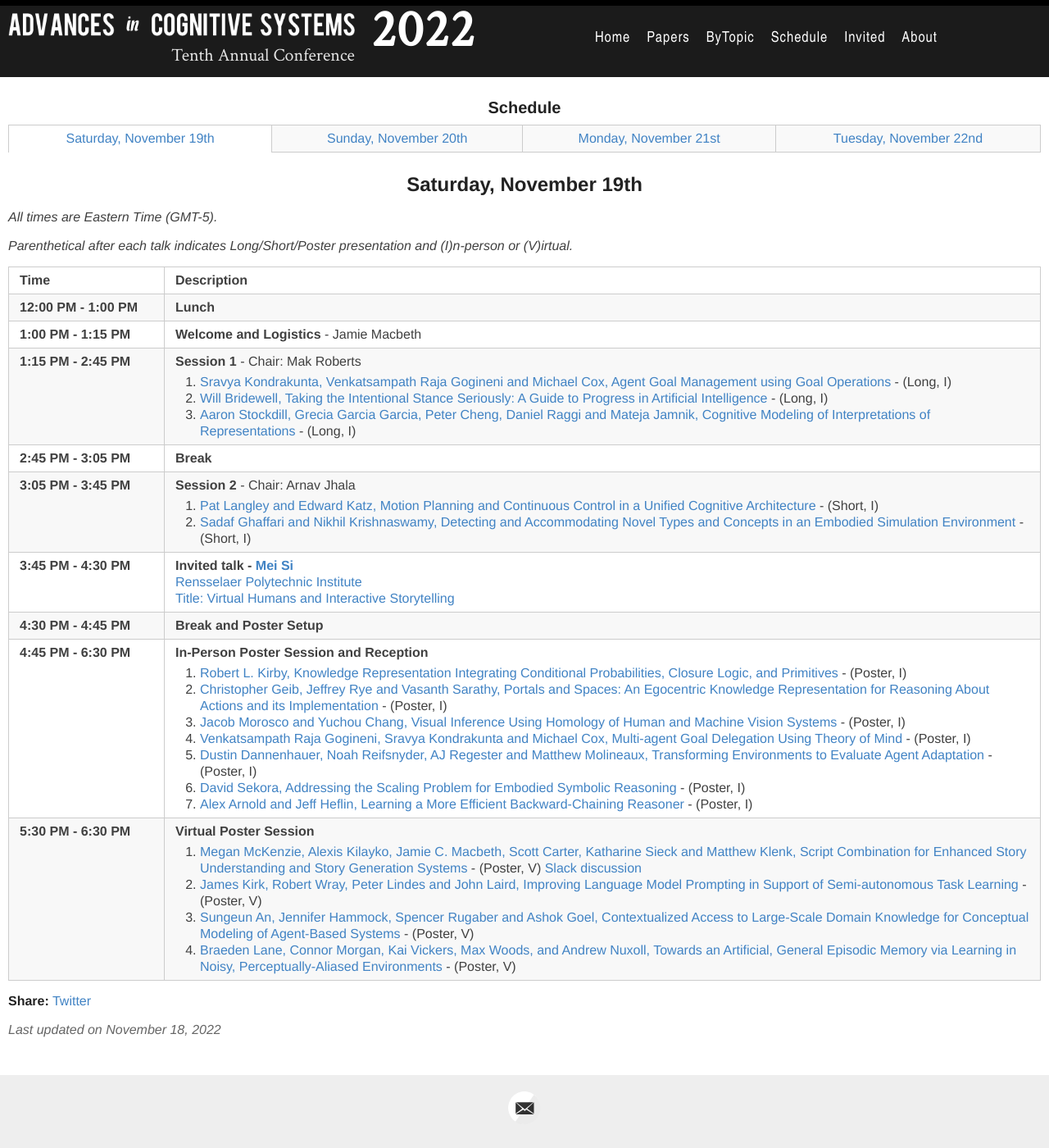
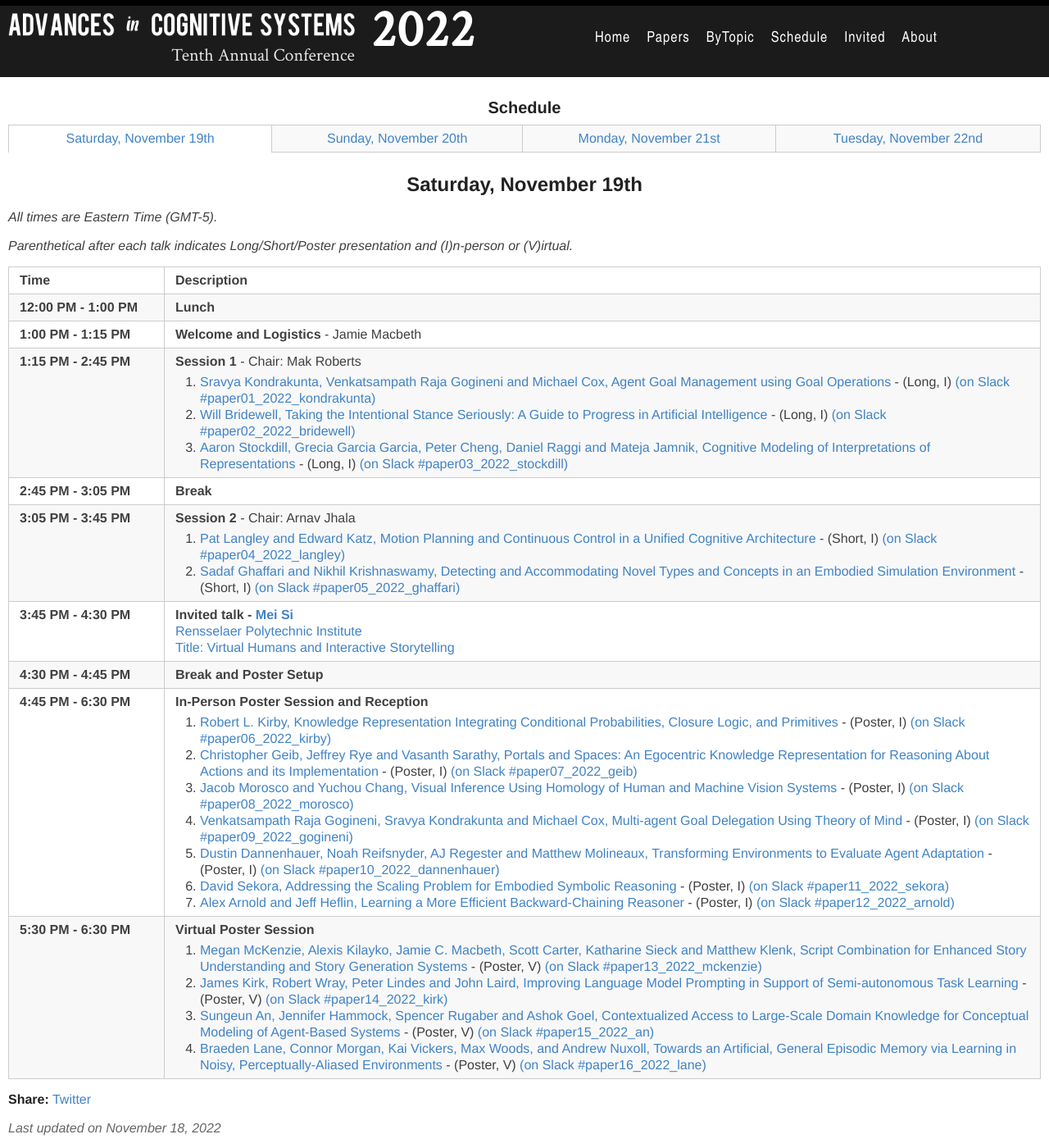
Before and after one commit to AdvancesInCognitiveSystems/acs2022, a Jekyll site: the page built from _days/saturday-day1.md, in a window 1280 px wide and 1400 px high. Shown: the whole window at 82% size. Built offline with Jekyll 4.4.1, drawn with Linux system fonts in a browser that asks for light colours.

Commit message:
Add paper Slack links

```diff
--- a/_days/saturday-day1.md
+++ b/_days/saturday-day1.md
@@ -57,9 +57,9 @@ Paper PDFs are available by clicking on talk titles. For slides, click on
 -->
 
   <ol>
-   <li> <a href="{{site.baseurl}}/data/acs22_paper-9367.pdf">Sravya Kondrakunta, Venkatsampath Raja Gogineni and Michael Cox, Agent Goal Management using Goal Operations</a> - (Long, I)</li>
-    <li> <a href="{{site.baseurl}}/data/acs22_paper-8679.pdf">Will Bridewell, Taking the Intentional Stance Seriously: A Guide to Progress in Artificial Intelligence</a> - (Long, I)</li>
-    <li> <a href="{{site.baseurl}}/data/acs22_paper-4252.pdf">Aaron Stockdill, Grecia Garcia Garcia, Peter Cheng, Daniel Raggi and Mateja Jamnik, Cognitive Modeling of Interpretations of Representations</a> - (Long, I)</li>
+   <li> <a href="{{site.baseurl}}/data/acs22_paper-9367.pdf">Sravya Kondrakunta, Venkatsampath Raja Gogineni and Michael Cox, Agent Goal Management using Goal Operations</a> - (Long, I) <a onClick="goToSlackChannel(1)">(on Slack #paper01_2022_kondrakunta)</a></li>
+    <li> <a href="{{site.baseurl}}/data/acs22_paper-8679.pdf">Will Bridewell, Taking the Intentional Stance Seriously: A Guide to Progress in Artificial Intelligence</a> - (Long, I) <a onClick="goToSlackChannel(2)">(on Slack #paper02_2022_bridewell)</a></li>
+    <li> <a href="{{site.baseurl}}/data/acs22_paper-4252.pdf">Aaron Stockdill, Grecia Garcia Garcia, Peter Cheng, Daniel Raggi and Mateja Jamnik, Cognitive Modeling of Interpretations of Representations</a> - (Long, I) <a onClick="goToSlackChannel(3)">(on Slack #paper03_2022_stockdill)</a></li>
   </ol>
 
   </td>
@@ -73,9 +73,9 @@ Paper PDFs are available by clicking on talk titles. For slides, click on
 <!-- ###### Chaired by TBD -->
 
   <ol>
-   <li> <a href="{{site.baseurl}}/data/acs22_paper-396.pdf">Pat Langley and Edward Katz, Motion Planning and Continuous Control in a Unified Cognitive Architecture</a> - (Short, I)</li>
+   <li> <a href="{{site.baseurl}}/data/acs22_paper-396.pdf">Pat Langley and Edward Katz, Motion Planning and Continuous Control in a Unified Cognitive Architecture</a> - (Short, I) <a onClick="goToSlackChannel(4)">(on Slack #paper04_2022_langley)</a></li>
     <!-- Nikhil Krishnaswamy.  "I will be attending remotely, but Sadaf is planning to be there in person.  We will share the presentation of our paper.  However, I am giving a virtual tutorial at AACL on November 20th.  I'm not sure what time of day I need to be at that, but it will be 3 hours, so I would request that our talk at ACS not be scheduled on November 20." -->
-   <li> <a href="{{site.baseurl}}/data/acs22_paper-3157.pdf">Sadaf Ghaffari and Nikhil Krishnaswamy, Detecting and Accommodating Novel Types and Concepts in an Embodied Simulation Environment</a> - (Short, I)</li>
+   <li> <a href="{{site.baseurl}}/data/acs22_paper-3157.pdf">Sadaf Ghaffari and Nikhil Krishnaswamy, Detecting and Accommodating Novel Types and Concepts in an Embodied Simulation Environment</a> - (Short, I) <a onClick="goToSlackChannel(5)">(on Slack #paper05_2022_ghaffari)</a></li>
   </ol>
 
   </td>
@@ -112,13 +112,13 @@ the Harding Center for Risk Literacy, University of Potsdam</a><br>
 <!-- ###### Chaired by TBD -->
 
   <ol>
-   <li> <a href="{{site.baseurl}}/data/acs22_paper-168.pdf">Robert L. Kirby, Knowledge Representation Integrating Conditional Probabilities, Closure Logic, and Primitives </a> - (Poster, I)</li>
-   <li> <a href="{{site.baseurl}}/data/acs22_paper-757.pdf">	Christopher Geib, Jeffrey Rye and Vasanth Sarathy, Portals and Spaces: An Egocentric Knowledge Representation for Reasoning About Actions and its Implementation </a> - (Poster, I)</li>
-   <li> <a href="{{site.baseurl}}/data/acs22_paper-1019.pdf">Jacob Morosco and Yuchou Chang, Visual Inference Using Homology of Human and Machine Vision Systems</a> - (Poster, I)</li>
-    <li> <a href="{{site.baseurl}}/data/acs22_paper-1124.pdf">Venkatsampath Raja Gogineni, Sravya Kondrakunta and Michael Cox, Multi-agent Goal Delegation Using Theory of Mind</a> - (Poster, I)</li>
-    <li> <a href="{{site.baseurl}}/data/acs22_paper-1545.pdf">Dustin Dannenhauer, Noah Reifsnyder, AJ Regester and Matthew Molineaux, Transforming Environments to Evaluate Agent Adaptation</a> - (Poster, I)</li>
-    <li> <a href="{{site.baseurl}}/data/acs22_paper-1568.pdf">David Sekora, Addressing the Scaling Problem for Embodied Symbolic Reasoning</a> - (Poster, I)</li>
-    <li> <a href="{{site.baseurl}}/data/acs22_paper-1694.pdf">Alex Arnold and Jeff Heflin, Learning a More Efficient Backward-Chaining Reasoner</a> - (Poster, I)</li>
+   <li> <a href="{{site.baseurl}}/data/acs22_paper-168.pdf">Robert L. Kirby, Knowledge Representation Integrating Conditional Probabilities, Closure Logic, and Primitives </a> - (Poster, I) <a onClick="goToSlackChannel(6)">(on Slack #paper06_2022_kirby)</a></li>
+   <li> <a href="{{site.baseurl}}/data/acs22_paper-757.pdf">	Christopher Geib, Jeffrey Rye and Vasanth Sarathy, Portals and Spaces: An Egocentric Knowledge Representation for Reasoning About Actions and its Implementation </a> - (Poster, I) <a onClick="goToSlackChannel(7)">(on Slack #paper07_2022_geib)</a></li>
+   <li> <a href="{{site.baseurl}}/data/acs22_paper-1019.pdf">Jacob Morosco and Yuchou Chang, Visual Inference Using Homology of Human and Machine Vision Systems</a> - (Poster, I) <a onClick="goToSlackChannel(8)">(on Slack #paper08_2022_morosco)</a></li>
+    <li> <a href="{{site.baseurl}}/data/acs22_paper-1124.pdf">Venkatsampath Raja Gogineni, Sravya Kondrakunta and Michael Cox, Multi-agent Goal Delegation Using Theory of Mind</a> - (Poster, I) <a onClick="goToSlackChannel(9)">(on Slack #paper09_2022_gogineni)</a></li>
+    <li> <a href="{{site.baseurl}}/data/acs22_paper-1545.pdf">Dustin Dannenhauer, Noah Reifsnyder, AJ Regester and Matthew Molineaux, Transforming Environments to Evaluate Agent Adaptation</a> - (Poster, I) <a onClick="goToSlackChannel(10)">(on Slack #paper10_2022_dannenhauer)</a></li>
+    <li> <a href="{{site.baseurl}}/data/acs22_paper-1568.pdf">David Sekora, Addressing the Scaling Problem for Embodied Symbolic Reasoning</a> - (Poster, I) <a onClick="goToSlackChannel(11)">(on Slack #paper11_2022_sekora)</a></li>
+    <li> <a href="{{site.baseurl}}/data/acs22_paper-1694.pdf">Alex Arnold and Jeff Heflin, Learning a More Efficient Backward-Chaining Reasoner</a> - (Poster, I) <a onClick="goToSlackChannel(12)">(on Slack #paper12_2022_arnold)</a></li>
   </ol>
 
   </td>
@@ -129,10 +129,10 @@ the Harding Center for Risk Literacy, University of Potsdam</a><br>
 <!-- ###### Chaired by TBD -->
 
   <ol>
-    <li> <a href="{{site.baseurl}}/data/acs22_paper-1217.pdf">Megan McKenzie, Alexis Kilayko, Jamie C. Macbeth, Scott Carter, Katharine Sieck and Matthew Klenk, Script Combination for Enhanced Story Understanding and Story Generation Systems</a> - (Poster, V) <a onClick="goToSlackChannel(13)">Slack discussion</a></li>
-    <li> <a href="{{site.baseurl}}/data/acs22_paper-3723.pdf">James Kirk, Robert Wray, Peter Lindes and John Laird, Improving Language Model Prompting in Support of Semi-autonomous Task Learning</a> - (Poster, V)</li>
-    <li> <a href="{{site.baseurl}}/data/acs22_paper-9282.pdf">Sungeun An, Jennifer Hammock, Spencer Rugaber and Ashok Goel, Contextualized Access to Large-Scale Domain Knowledge for Conceptual Modeling of Agent-Based Systems</a> - (Poster, V)</li>
-    <li> <a href="{{site.baseurl}}/data/acs22_paper-7339.pdf">Braeden Lane, Connor Morgan, Kai Vickers, Max Woods, and Andrew Nuxoll, Towards an Artificial, General Episodic Memory via Learning in Noisy, Perceptually-Aliased Environments</a> - (Poster, V)</li>
+    <li> <a href="{{site.baseurl}}/data/acs22_paper-1217.pdf">Megan McKenzie, Alexis Kilayko, Jamie C. Macbeth, Scott Carter, Katharine Sieck and Matthew Klenk, Script Combination for Enhanced Story Understanding and Story Generation Systems</a> - (Poster, V) <a onClick="goToSlackChannel(13)">(on Slack #paper13_2022_mckenzie)</a></li>
+    <li> <a href="{{site.baseurl}}/data/acs22_paper-3723.pdf">James Kirk, Robert Wray, Peter Lindes and John Laird, Improving Language Model Prompting in Support of Semi-autonomous Task Learning</a> - (Poster, V) <a onClick="goToSlackChannel(14)">(on Slack #paper14_2022_kirk)</a></li>
+    <li> <a href="{{site.baseurl}}/data/acs22_paper-9282.pdf">Sungeun An, Jennifer Hammock, Spencer Rugaber and Ashok Goel, Contextualized Access to Large-Scale Domain Knowledge for Conceptual Modeling of Agent-Based Systems</a> - (Poster, V) <a onClick="goToSlackChannel(15)">(on Slack #paper15_2022_an)</a></li>
+    <li> <a href="{{site.baseurl}}/data/acs22_paper-7339.pdf">Braeden Lane, Connor Morgan, Kai Vickers, Max Woods, and Andrew Nuxoll, Towards an Artificial, General Episodic Memory via Learning in Noisy, Perceptually-Aliased Environments</a> - (Poster, V) <a onClick="goToSlackChannel(16)">(on Slack #paper16_2022_lane)</a></li>
   </ol>
 
   </td>
```
